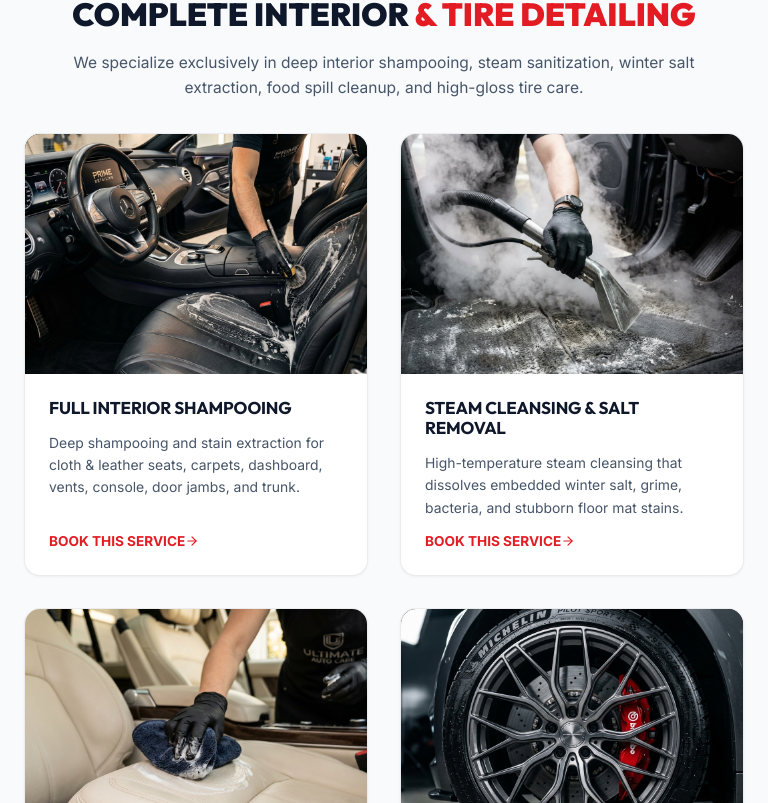
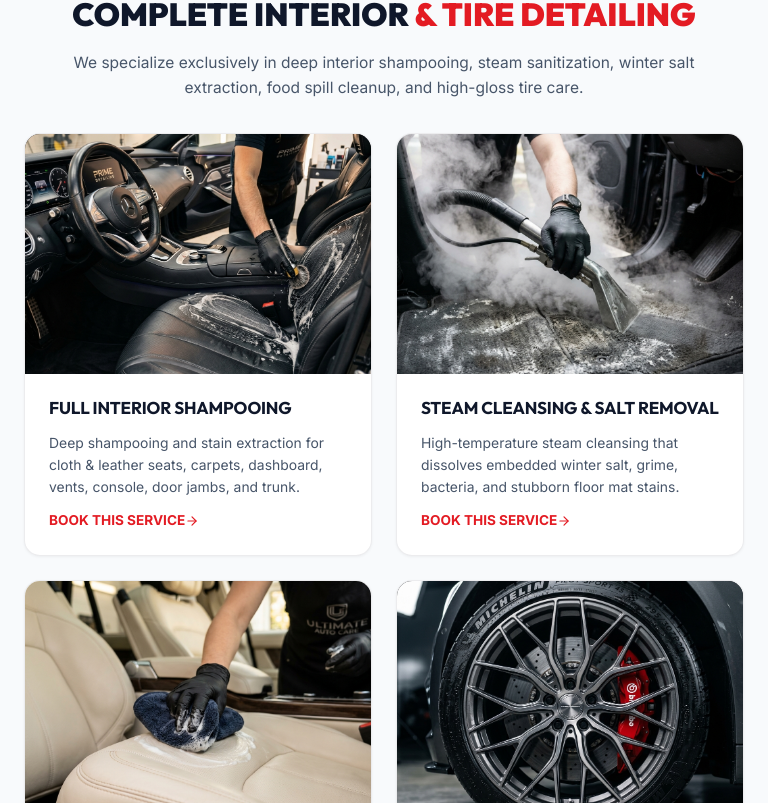
Before and after one commit to syneptexportfolio/a-shineautomobiledetailing, a Next.js app: page / in a window 768 px wide. Shown: the part 1217-2020 px from the top of the page. Built offline with nearby package versions, Linux system fonts and the light colour scheme.

Commit message:
Fix Services grid to 3x2 cards on 1440px desktop view

```diff
--- a/app/globals.css
+++ b/app/globals.css
@@ -2606,7 +2606,7 @@ h1, h2, h3, h4, h5, h6 {
 
   .services-grid {
     display: grid !important;
-    grid-template-columns: repeat(auto-fit, minmax(280px, 1fr)) !important;
+    grid-template-columns: repeat(3, 1fr) !important;
     gap: 2rem !important;
   }
 
@@ -2752,3 +2752,10 @@ h1, h2, h3, h4, h5, h6 {
     gap: 1.75rem !important;
   }
 }
+
+@media (min-width: 768px) and (max-width: 991px) {
+  .services-grid {
+    grid-template-columns: repeat(2, 1fr) !important;
+    gap: 1.5rem !important;
+  }
+}
```
